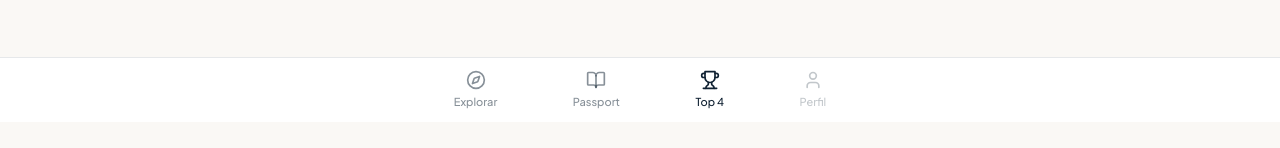
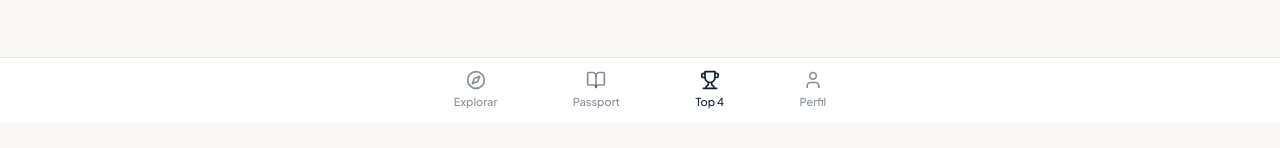
Before and after one commit to JCorzog/Fitco-Club, a Next.js app: page /top4 in a window 1280 px wide. Shown: the part 678-826 px from the top of the page. Built offline with nearby package versions, Linux system fonts and the light colour scheme; no server answers.

Commit message:
Actualizar page.js

```diff
--- a/app/top4/page.js
+++ b/app/top4/page.js
@@ -178,10 +178,10 @@ export default function Top4Page() {
             <Trophy className="w-5 h-5" />
             Top 4
           </Link>
-          <button className="flex flex-col items-center gap-1 opacity-50">
+          <Link href="/perfil" className="flex flex-col items-center gap-1">
             <User className="w-5 h-5" />
             Perfil
-          </button>
+          </Link>
         </div>
       </nav>
     </main>
```
